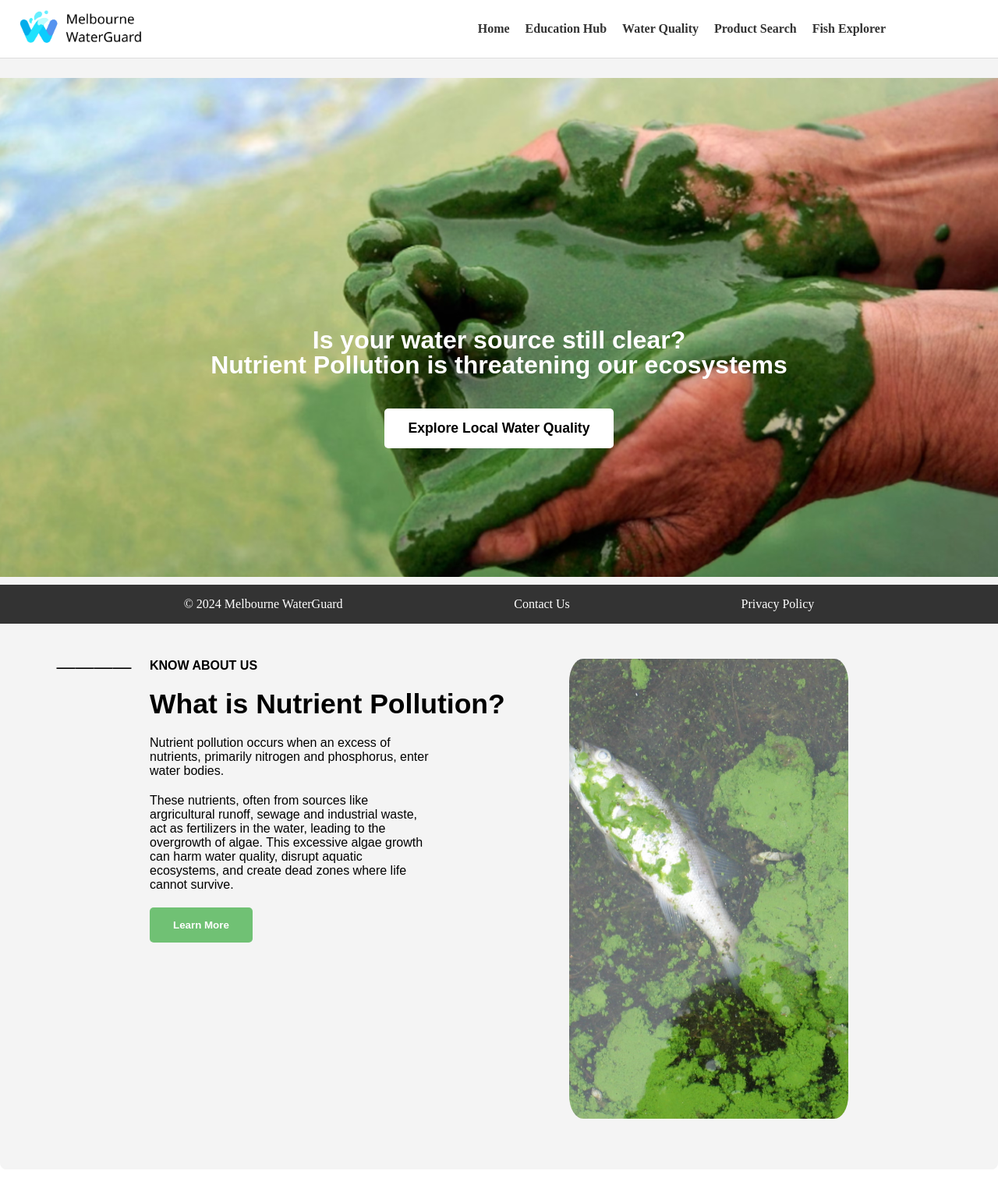
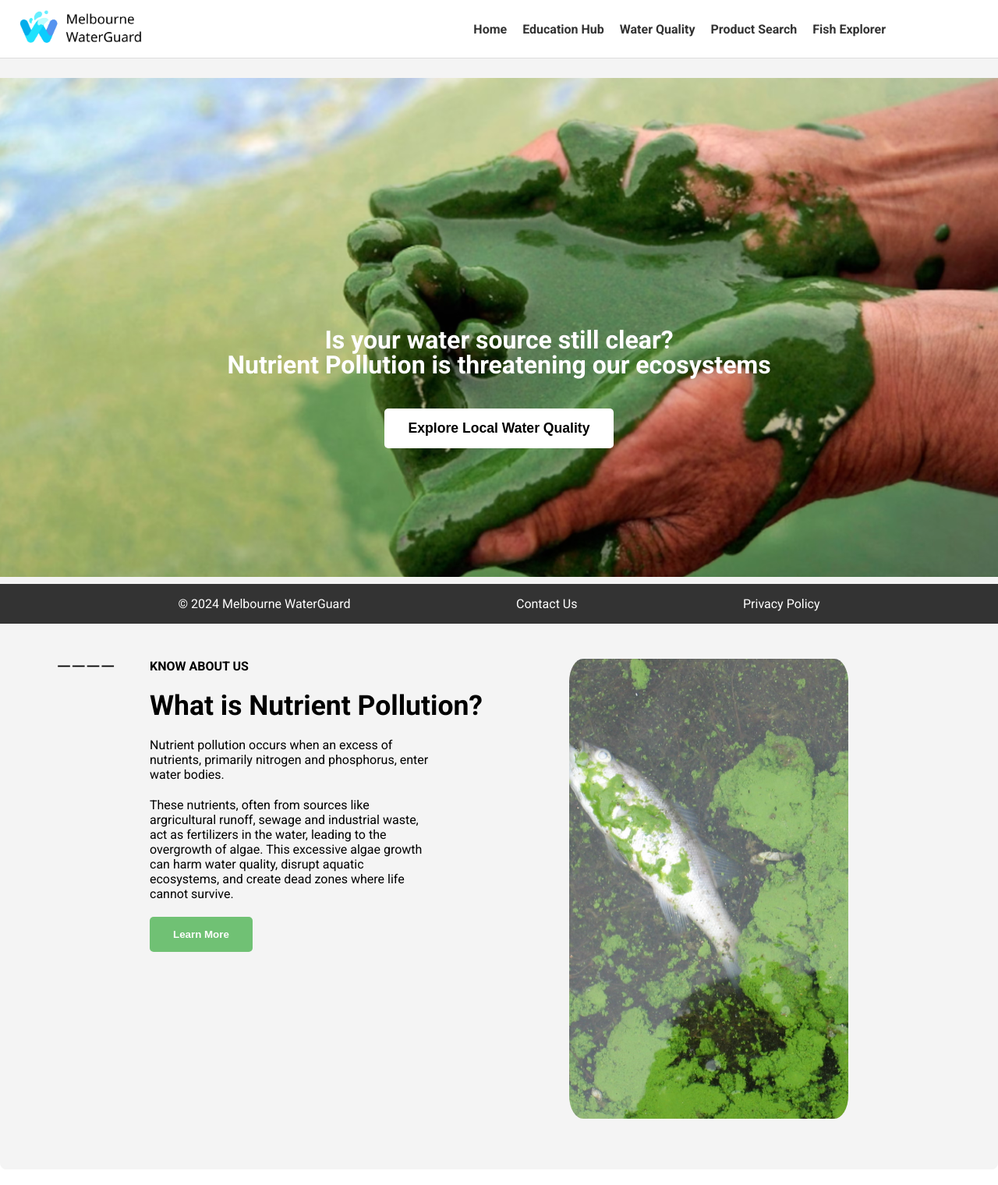
Before and after one commit to HappyGuyTeitoku/FIT5120_Coral-Guardian, a Flask app: page / in a window 1280 px wide. Shown: the whole page at 78% size. Run offline with Flask 3, Linux system fonts and the light colour scheme; the visitor is signed in with stand-in values (Sample User, id 1).

Commit message:
Update default font to Roboto as per Figma

```diff
--- a/static/style.css
+++ b/static/style.css
@@ -17,6 +17,8 @@ header {
     position: fixed;
     width: 100%;
     z-index: 10000;
+
+    font-family: 'Roboto';
 }
 
 .nav-container {
@@ -59,6 +61,7 @@ footer{
     justify-content: space-evenly;
     align-items: center;
     color: white;
+    font-family: 'Roboto';
 }
 
 footer a{
@@ -79,7 +82,7 @@ main {
     padding: 0;
     max-width: 100%;
     border-radius: 8px;
-    font-family: Arial, Helvetica, sans-serif;
+    font-family: 'Roboto';
 }
 
 
```
